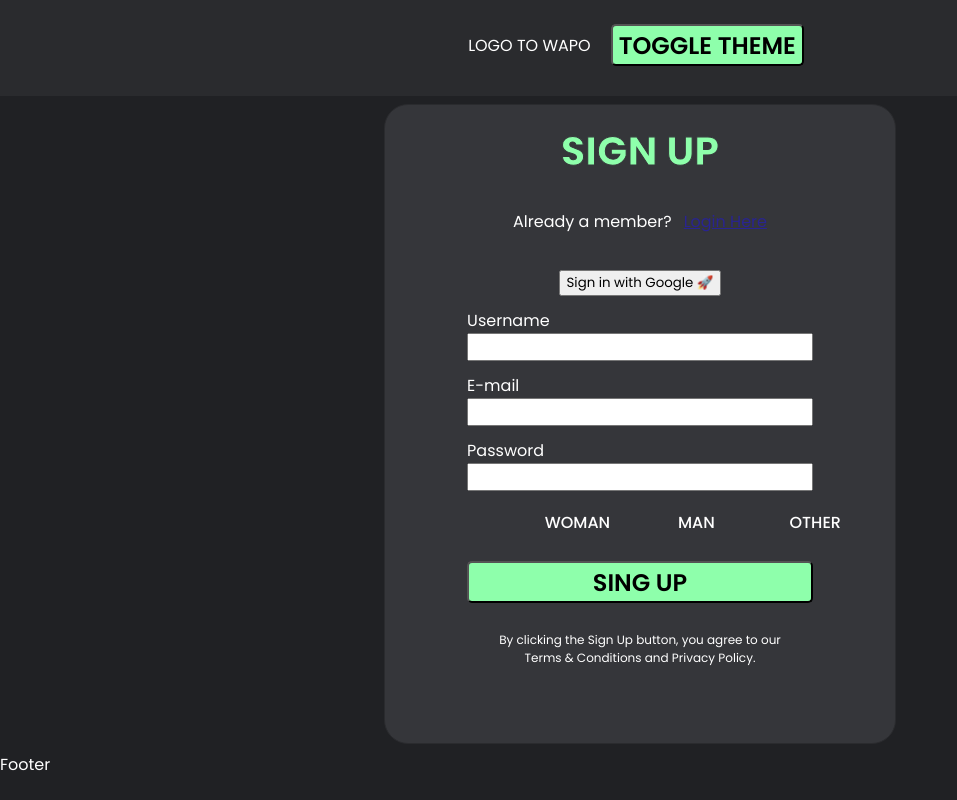
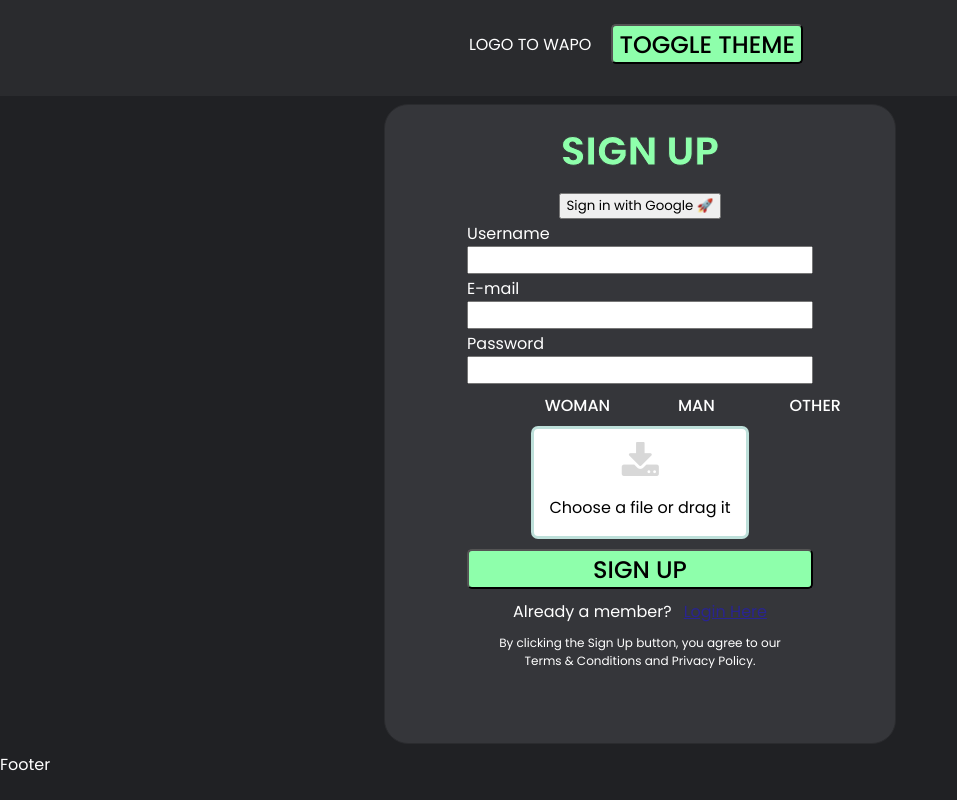
Before and after one commit to neolandsep2023/Frontend, a React (Vite) app in the folder finalfrontend/: page /register in a window 1280 px wide. Shown: the whole page, without its empty margins (0-957 px from the left). Built offline with nearby package versions, Linux system fonts and the light colour scheme.

Commit message:
register, useErrors y servicios

```diff
--- a/finalfrontend/src/components/StyleComponents/Anchor/Anchor.jsx
+++ b/finalfrontend/src/components/StyleComponents/Anchor/Anchor.jsx
@@ -3,14 +3,15 @@ import styled from "@emotion/styled";
 const AnchorStyles = styled.p`
 color: #292491;
 text-decoration: underline;
+margin: ${({margin, theme}) => margin ? margin : 0};
 
 `
 
 
 
 
-export const Anchor = ({children}) => {
+export const Anchor = ({children, margin}) => {
   return (
-    <AnchorStyles>{children}</AnchorStyles>
+    <AnchorStyles margin={margin}>{children}</AnchorStyles>
   )
 }
--- a/finalfrontend/src/components/StyleComponents/Buttons/ButtonPrimary.jsx
+++ b/finalfrontend/src/components/StyleComponents/Buttons/ButtonPrimary.jsx
@@ -8,12 +8,12 @@ const ButtonStyles = styled.button`
 : variant == "loading"
 && theme.palette.button.dark};
   border-radius: 5px;
-  font-weight: 600;
+  font-weight: 500;
   font-size: 24px;
   text-align: center;
   margin: ${({theme})=>
   theme.spacing(1)};
-  height: 42px;
+  height: 40px;
   width: ${({ width }) => width };
       &:hover{
         cursor: pointer;
--- a/finalfrontend/src/components/StyleComponents/Form/Form.jsx
+++ b/finalfrontend/src/components/StyleComponents/Form/Form.jsx
@@ -10,8 +10,11 @@ border: ${({theme}) => theme.spacing(0.1)} solid ${({theme}) => theme.palette.bo
 width: ${({width})=> width};
 height: ${({height})=> height ? height : "fit-content"};
 & input{
-    width: 70%;
+    /* width: 70%; */
     height: ${({theme}) => theme.spacing(3.5)};
+}
+&textarea {
+width: 100%;
 }
 ${({theme}) => theme.mediaquery.mobile}{
     display: flex;
@@ -21,17 +24,17 @@ ${({theme}) => theme.mediaquery.mobile}{
 
 
 ${({theme}) => theme.mediaquery.tablet}{
-  width: 80vw;
+  width: 60vw;
   height: fit-content;
 }
 `
 
 
 
-export const Form = ({children, width, height}) => {
+export const Form = ({children, width, height, onSubmit}) => {
 const { theme } = useTheme()
 
   return (
-    <FormStyle theme={theme} width={width} height={height}>{children}</FormStyle>
+    <FormStyle theme={theme} width={width} height={height} onSubmit={onSubmit}>{children}</FormStyle>
   )
 }
--- a/finalfrontend/src/components/UploadFile/UploadFile.css
+++ b/finalfrontend/src/components/UploadFile/UploadFile.css
@@ -42,7 +42,7 @@
     display: flex;
     flex-direction: column;
     clear: both;
-    width: 100%;
+
     padding: 0.5rem;
     text-align: center;
     background: #fff;
--- /dev/null
+++ b/finalfrontend/src/hooks/useErrorRegisterpt2.jsx
@@ -0,0 +1,71 @@
+import Swal from "sweetalert2/dist/sweetalert2.all.js";
+
+
+
+export const useErrorRegisterpt2 = (res, setRes) => {
+
+let acc
+if(res?.data){
+    acc = 0
+    res?.data?.testingUpdate?.map((item)=>{
+        for (let key in item){
+            if (item[key] == false){ //en el backend metemos un false cada vez que la informacion no se ha guardado bien
+                acc++
+            }
+        }
+    })
+}
+
+if(acc == 0){
+    let check = ""
+
+    res?.data?.testingUpdate?.forEach((item)=>{
+        for (let key in item){
+            if (item[key] == true ){
+                check += `${key}`
+            }
+        }
+    })
+//! ----- dentro--- el 200
+
+if (res?.status == 200){
+    setRes(()=>({}))
+    return Swal.fire({
+        icon: "success",
+        title: "Register completed",
+        timer: 3000,
+      });
+}
+
+}
+
+  //! -------------------------------------> 404 general y el 500
+
+  if (res?.response?.status == 500 || res?.response?.status == 404) {
+    setRes(() => ({}));
+    return Swal.fire({
+      icon: "error",
+      title: "Internal Server Error",
+      text: "There was an error in our internal servers. Please, try again later",
+      showConfirmButton: false,
+      timer: 3000,
+    });
+  }
+
+  if (acc != 0) {
+    if (res?.status == 200) {    // enviabamos el test con la respuesta 200
+      setRes(() => ({}));
+      return Swal.fire({
+        icon: "error",
+        title: "There was an error registering data",
+        text: "Please try again",
+        showConfirmButton: false,
+        timer: 3000,
+      });
+    }
+  }
+
+
+
+
+}
--- a/finalfrontend/src/pages/Register/Registerpt1/Registerpt1.jsx
+++ b/finalfrontend/src/pages/Register/Registerpt1/Registerpt1.jsx
@@ -1,44 +1,47 @@
-
-
-
 import { useForm } from "react-hook-form";
 import { Link, Navigate } from "react-router-dom";
-import { useAuth } from "../../../context/authContext"
+import { useAuth } from "../../../context/authContext";
 import { useEffect, useState } from "react";
-import { registerGoogle, registerUser, registerUserWithGoogle } from "../../../services/user.service";
+import {
+  registerGoogle,
+  registerUser,
+  registerUserWithGoogle,
+} from "../../../services/user.service";
 import { UploadFile } from "../../../components/index";
 import { useErrorRegister } from "../../../hooks/useErrorRegister";
-import { GoogleLogin } from '@react-oauth/google'
-import { useGoogleLogin } from '@react-oauth/google';
-import { jwtDecode } from "jwt-decode"
-import { Anchor, ButtonPrimary, FlexDir, Form, H1Custom, H1Form, LabelAndInput, RadioInput, Small } from '../../../components/StyleComponents';
-
-
-
-
+import { GoogleLogin } from "@react-oauth/google";
+import { useGoogleLogin } from "@react-oauth/google";
+import { jwtDecode } from "jwt-decode";
+import {
+  Anchor,
+  ButtonPrimary,
+  FlexDir,
+  Form,
+  H1Custom,
+  H1Form,
+  LabelAndInput,
+  RadioInput,
+  Small,
+} from "../../../components/StyleComponents";
 
 export const Registerpt1 = () => {
-
   //!estados
   const [res, setRes] = useState({});
   const [send, setSend] = useState(false);
   const [okRegister, setRegisterOk] = useState(false);
-    const [googleUser, setGoogleUser] = useState([])
+  const [okRegisterGoogle, setRegisterGoogleOK] = useState(false)
+  const [googleUser, setGoogleUser] = useState([]);
   // const [googleProfile, setGoogleProfile] = useState ([])
-    const [resGoogle, setResGoogle] = useState({})
-
-
-
+  const [resGoogle, setResGoogle] = useState({});
 
   //!hooks
   const { register, handleSubmit } = useForm();
   const { bridgeData, setIsDeletedUser } = useAuth();
 
-
   const formSubmit = async (formData) => {
     const inputFile = document.getElementById("file-upload").files;
 
-        if (inputFile.length != 0) {
+    if (inputFile?.length != 0) {
       //- !=0 -- hay una imagen en el form
       const customFormData = {
         ...formData,
@@ -59,77 +62,74 @@ export const Registerpt1 = () => {
       setSend(false);
     }
   };
+
+
+
+
   const handleGoogleLogin = useGoogleLogin({
     onSuccess: (codeResponse) => setGoogleUser(codeResponse),
-        onError: (error) => console.log('Login Failed:', error),
+    onError: (error) => console.log("Login Failed:", error),
   });
 
-
-    const formGoogle = async () =>{
-      if (resGoogle?.status == 200){
-console.log(resGoogle)
+  const formGoogle = async () => {
+    if (resGoogle?.status == 200) {
+      console.log(resGoogle);
       const customFormData = {
         isVerified: resGoogle.data.verified_email,
         email: resGoogle.data.email,
         name: resGoogle?.data?.given_name,
-          lastName: resGoogle?.data?.family_name ? resGoogle?.data?.family_name : null,
+        lastName: resGoogle?.data?.family_name
+          ? resGoogle?.data?.family_name
+          : null,
         image: resGoogle.data.picture,
-          username: resGoogle.data.email.split('@')[0],
+        username: resGoogle.data.email.split("@")[0],
         password: `${resGoogle.data.email}1A`,
-        }
+      };
       //he tenido que meterle
-
 
       setSend(true);
       setRes(await registerUserWithGoogle(customFormData));
-        console.log(res)
+      console.log(res);
       setSend(false);
+    }
+  };
 
-      }
-    }
-
-
-
-const handleGoogleRegister = async () =>{
-
+  const handleGoogleRegister = async () => {
     //         const credentialDecoded = jwtDecode(googleUser.credential)
     // console.log(credentialDecoded)
 
-  setSend(true)
-  setResGoogle( await registerGoogle(googleUser.access_token))
-  setSend(false)
+    setSend(true);
+    setResGoogle(await registerGoogle(googleUser.access_token));
+    setSend(false);
+  };
 
+
+  useEffect(() => {
+    formGoogle();
+  }, [resGoogle]);
+
+  useEffect(() => {
+    //  console.log('hola use effect', googleUser)
+    if (googleUser.length != 0) {
+      console.log(googleUser, "ENTROOOOOOOOOO");
+      handleGoogleRegister();
     }
+  }, [googleUser]);
 
 
 
   useEffect(() => {
-        console.log('entro aqui', res)
-        useErrorRegister(res, setRegisterOk, setRes);
+    console.log("entro aqui", res);
+    useErrorRegister(res, setRegisterOk, setRegisterGoogleOK, setRes);
     //si es un 200 llama a la funcion puente
     if (res?.status == 200) bridgeData("ALLUSER");
   }, [res]);
-      //este useEffect nos da un console para ver que esta pasando.Lo dejo comentado para futuras pruebas
-
-    useEffect(() => {
-      setIsDeletedUser(()=> false);
-    }, [])
-
-
-    useEffect(() => {
-      formGoogle()
-    }, [resGoogle])
 
 
 
   useEffect(() => {
-  //  console.log('hola use effect', googleUser)
-      if (googleUser.length != 0){
-        console.log(googleUser, 'ENTROOOOOOOOOO')
-        handleGoogleRegister()
-      }
-
-    }, [googleUser])
+    setIsDeletedUser(() => false);
+  }, []);
 
 
 
@@ -138,48 +138,53 @@ const handleGoogleRegister = async () =>{
     return <Navigate to="/verifyCode" />;
   }
 
-
+if (okRegisterGoogle) {
+    //si todo esta ok navega a la pagina del codigo
+    return <Navigate to="/register/complete" />;
+  }
 
 
   return (
-
     <>
       <FlexDir>
-        <Form  width={'40vw'} height={'80vh'} onSubmit={handleSubmit(formSubmit)}>
-          <FlexDir direction={"column"}>
+        <Form
+          width={"40vw"}
+          height={"80vh"}
+          onSubmit={handleSubmit(formSubmit)}
+        >
+          <FlexDir direction={"column"} gap={"2px"}>
             <H1Form margin={"8px 0 0 0"}>SIGN UP</H1Form>
-          <FlexDir margin={"0 0 8px 0"}>
-              Already a member?<Link  to="/login"><Anchor>Login Here</Anchor></Link>
 
-              </FlexDir>
+            <FlexDir margin={"0 0 8px 0"}></FlexDir>
             {/* <GoogleLogin onClick={() => handleGoogleLogin()} /> */}
-          <button onClick={() => handleGoogleLogin()} scope='profile email'>Sign in with Google 🚀 </button>
-          <LabelAndInput> Username
+            <button onClick={() => handleGoogleLogin()} scope="profile email">
+              Sign in with Google 🚀{" "}
+            </button>
+            <LabelAndInput>
+              {" "}
+              Username
               <input
                 type="text"
-                  name="name"
+                name="username"
                 autoComplete="false"
-                  {...register("name", { required: true })}
-                /></LabelAndInput>
+                {...register("username", { required: true })}
+              />
+            </LabelAndInput>
 
             <LabelAndInput>
               E-mail
-
               <input
-
                 type="email"
                 id="email"
                 name="email"
                 autoComplete="false"
                 {...register("email", { required: true })}
               />
-
             </LabelAndInput>
 
             <LabelAndInput>
               Password
               <input
-
                 type="password"
                 id="password"
                 name="password"
@@ -188,17 +193,14 @@ const handleGoogleRegister = async () =>{
               />
             </LabelAndInput>
 
-
-
             <LabelAndInput alignItems={"center"}>
-
               <RadioInput>
                 <input
                   type="radio"
                   name="gender"
                   id="woman"
-                    value="woman"
-                    {...register("gender", {required: true})}
+                  value="female"
+                  {...register("gender", { required: true })}
                 />
                 <label htmlFor="woman" className="labelRadio">
                   WOMAN
@@ -207,8 +209,8 @@ const handleGoogleRegister = async () =>{
                   type="radio"
                   name="gender"
                   id="man"
-                    value="man"
-                    {...register("gender", {required: true})}
+                  value="male"
+                  {...register("gender", { required: true })}
                 />
                 <label htmlFor="man" className="labelRadio">
                   MAN
@@ -218,30 +220,35 @@ const handleGoogleRegister = async () =>{
                   name="gender"
                   id="other"
                   value="other"
-                    {...register("gender", {required: true})}
+                  {...register("gender", { required: true })}
                 />
                 <label htmlFor="other" className="labelRadio">
                   OTHER
                 </label>
               </RadioInput>
-
             </LabelAndInput>
 
+            <UploadFile />
 
-
-
-              {/* <UploadFile /> */}
-
-              <ButtonPrimary width={"70%"} type="submit"
-                  disabled={send} variant={ send ? "loading" : "normal"}>
-     {send ? "Loading..." : "SING UP"}
+            <ButtonPrimary
+              width={"70%"}
+              type="submit"
+              disabled={send}
+              variant={send ? "loading" : "normal"}
+            >
+              <div type="submit"></div>
+              {send ? "Loading..." : "SIGN UP"}
             </ButtonPrimary>
-
-
+            <FlexDir margin={"0"}>
+              Already a member?
+              <Link to="/login">
+                <Anchor>Login Here</Anchor>
+              </Link>
+            </FlexDir>
 
             <FlexDir>
               <Small>
-    By clicking the Sign Up button, you agree to our{" "} <br />
+                By clicking the Sign Up button, you agree to our <br />
                 <Link to="/terms" className="anchorCustom">
                   Terms & Conditions
                 </Link>{" "}
@@ -252,17 +259,9 @@ const handleGoogleRegister = async () =>{
                 .
               </Small>
             </FlexDir>
-
-
-
-
-
           </FlexDir>
-
         </Form>
-
       </FlexDir>
-
     </>
 
     //     <div className="allForm register">
@@ -292,8 +291,6 @@ const handleGoogleRegister = async () =>{
     //               {...register("name", { required: true })}
     //             />
 
-
-
     //           <label htmlFor="email" className="customPlaceholder">
     //               E-mail
     //             </label>
@@ -317,7 +314,6 @@ const handleGoogleRegister = async () =>{
     //               autoComplete="false"
     //               {...register("password", { required: true })}
     //             />
-
 
     //           </div>
 
@@ -358,7 +354,6 @@ const handleGoogleRegister = async () =>{
     //             </div>
     //             </div>
 
-
     //           <UploadFile />
     //           <div className="btnContainer">
     //           <button  type="submit"
@@ -389,6 +384,5 @@ const handleGoogleRegister = async () =>{
     //         </form>
     //       </div>
     //     </div>
-
   );
-}
+};
--- a/finalfrontend/src/pages/Register/Registerpt2/Registerpt2.jsx
+++ b/finalfrontend/src/pages/Register/Registerpt2/Registerpt2.jsx
@@ -1,6 +1,46 @@
-import './Registerpt2.css'
+import { useForm } from "react-hook-form";
+import { useAuth } from "../../../context/authContext";
+import { useEffect, useState } from "react";
+import { updateUser } from "../../../services/user.service";
+import { useErrorRegisterpt2 } from "../../../hooks/useErrorRegisterpt2";
+
 
 export const Registerpt2 = () => {
+  //! ---- estados
+
+
+  const [res, setRes] = useState({});
+  const [send, setSend] = useState(false);
+
+  //! ----- hooks
+
+  const { setUser, user, logout } = useAuth();
+  const { handleSubmit, register } = useForm();
+
+
+  const formSubmit = async (formData) => {
+
+          setSend(true);
+          setRes(await updateUser(formData));
+          setSend(false);
+
+    }
+
+
+  useEffect(() => {
+    useErrorRegisterpt2(res, setRes);
+  }, [res]);
+
+
+
+
+
+
+
+
+
+
+
   return (
     <div>Registerpt2</div>
   )
--- a/finalfrontend/src/routes/routes.jsx
+++ b/finalfrontend/src/routes/routes.jsx
@@ -7,7 +7,7 @@ import { Protected } from "../components/ProtectedRoutes/Protected";
 import { ProtectedCheckChildren } from "../components/ProtectedRoutes/ProtectedCheckChildren";
 import { Registerpt1 } from "../pages/Register/Registerpt1/Registerpt1";
 import App from "../App";
-import { MapCreation, ByIdMap, Home, RoomSearch, CreateRoom, Login, VerifyCode } from "../pages";
+import { MapCreation, ByIdMap, Home, RoomSearch, CreateRoom, Login, VerifyCode, Registerpt2 } from "../pages";
 export const router = createBrowserRouter ([
 
     {
@@ -28,7 +28,7 @@ export const router = createBrowserRouter ([
               },
               {
                 path: "/register/complete",
-                // element: <RegisterTwo />,
+                element: <Registerpt2 />,
               },
               {
                 path: "/login",
--- a/finalfrontend/src/services/user.service.js
+++ b/finalfrontend/src/services/user.service.js
@@ -75,8 +75,9 @@ export const getUsersEleven = async (elevenId) => {
 //! ------------------------- REGISTER ----------------------------------
 
 export const registerUser = async (formData) => {
+  console.log('entro en services', formData)
   const APIGeneral = extraConfig();
-  return APIGeneral.post("/users/register/registerRedirect", formData, {
+  return APIGeneral.post("/users/redirectRegister", formData, {
     headers: { "Content-Type": "multipart/form-data" },
   })
     .then((res) => res)
@@ -114,7 +115,7 @@ export const verifyConfirmationCode = async (formData) => {
 
 export const resendConfirmationCode = async (formData) => {
   const APIGeneral = extraConfig();
-  return APIGeneral.post("/users/resend", formData)
+  return APIGeneral.post("/users/resend/code", formData)
     .then((res) => res)
     .catch((error) => error);
 };
```
Also changed, not shown: finalfrontend/src/hooks/useErrorRegister.jsx (+22 -24 lines), finalfrontend/src/pages/Register/Registerpt2/Registerpt2.css (deleted). Lines whose indentation alone changed are shown as unchanged.
